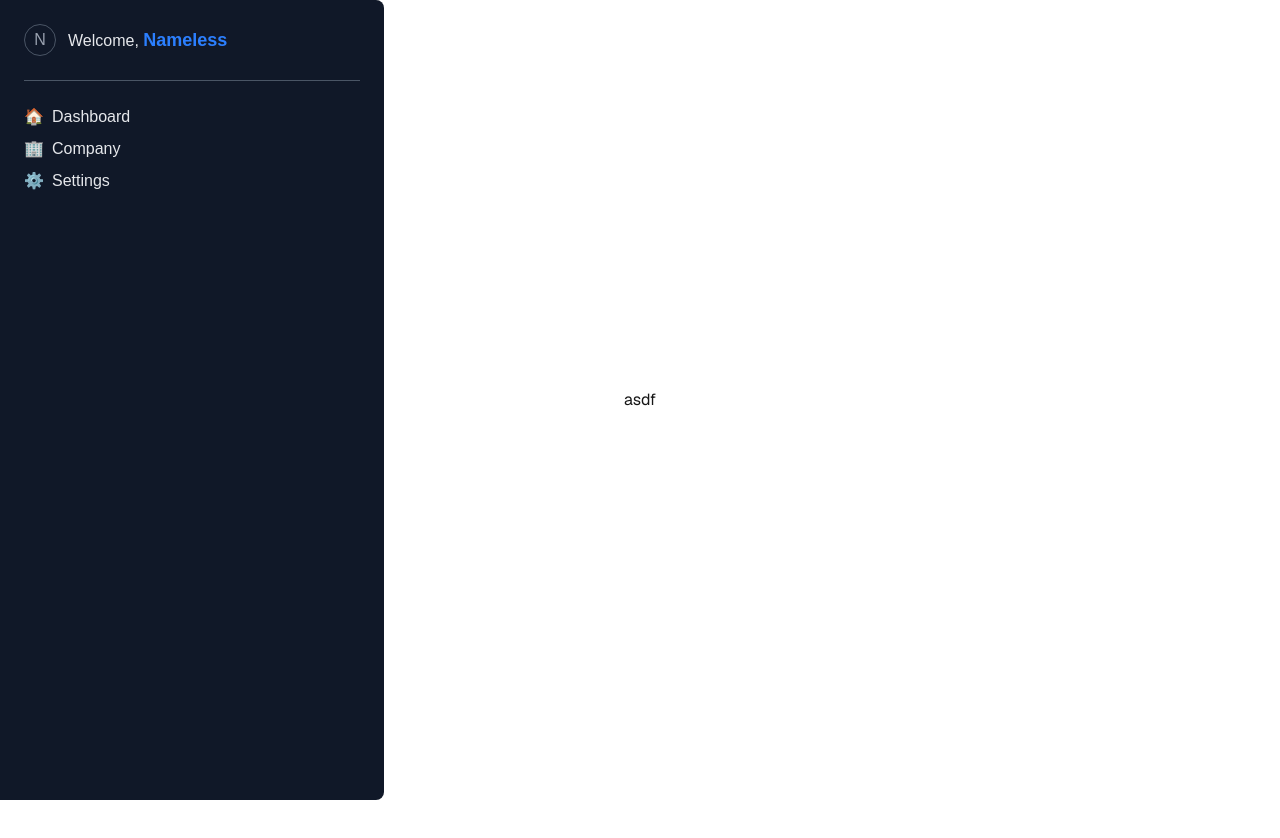
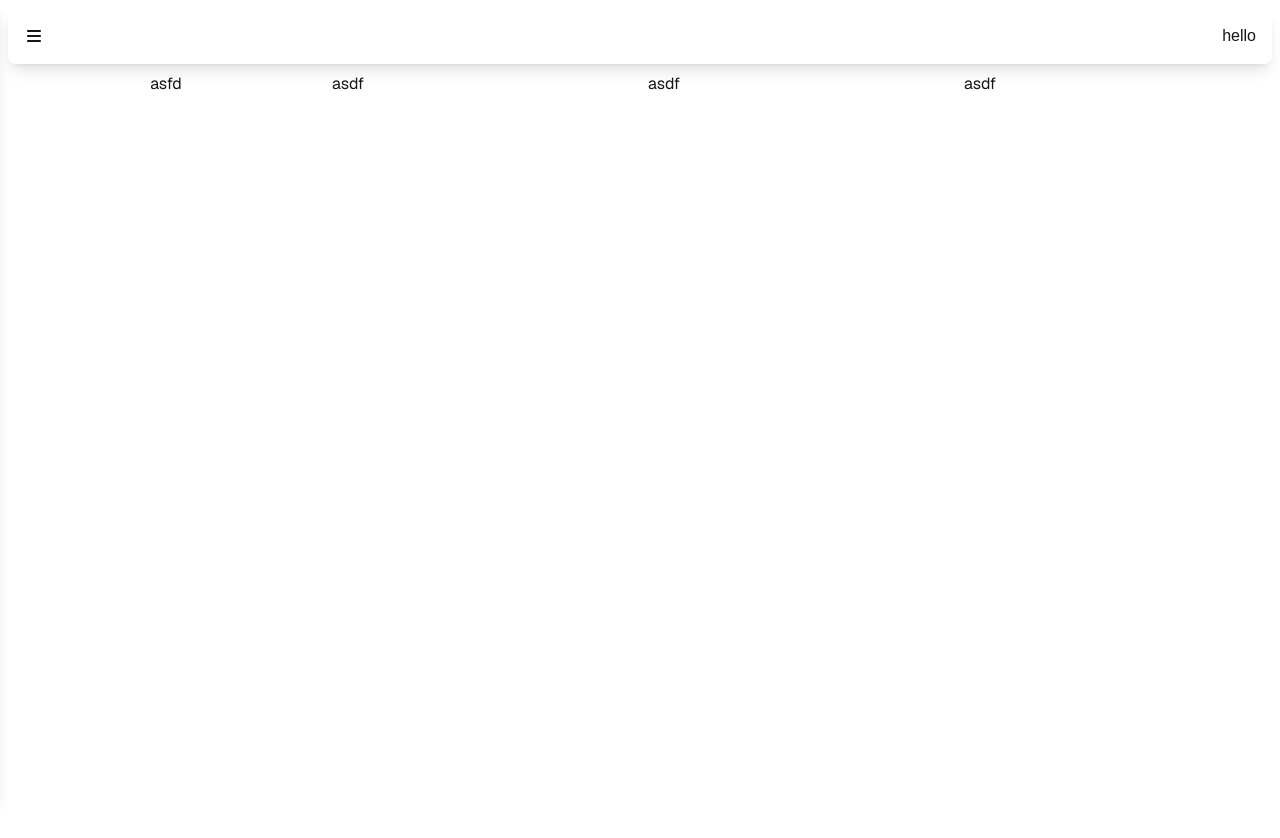
Before and after one commit to Dagem21/norrest, a Next.js app: page /company in a window 1280 px wide. Shown: the top 838 px of the page. Before the commit the page ends 800 px from the top, so only its background shows below. Built offline with nearby package versions, Linux system fonts and the light colour scheme.

Commit message:
form updated

```diff
--- a/app/(authenticated)/company/page.tsx
+++ b/app/(authenticated)/company/page.tsx
@@ -3,8 +3,23 @@
 export default function Register() {
     return (
         <div className="flex flex-col flex-1 items-center font-sans">
-            <div className="relative flex flex-col w-full min-h-screen bg-cover bg-center bg-white dark:bg-gray-800 rounded-lg">
-                <div className="min-h-screen flex items-center justify-center">asdf</div>
+            <div className="relative flex flex-col w-full h-screen">
+                <div className="h-full flex pb-2">
+                    <div className="h-full w-1/4 bg-taupe-200 dark:bg-taupe-700 flex gap-4 justify-center rounded-lg">
+                        asfd
+                    </div>
+                    <div className="w-3/4 flex gap-2 ps-2 justify-between overflow-x-scroll">
+                        <div className="flex-1 h-30 bg-taupe-200 dark:bg-taupe-700 rounded-lg">
+                            asdf
+                        </div>
+                        <div className="flex-1 h-30 bg-taupe-200 dark:bg-taupe-700 rounded-lg">
+                            asdf
+                        </div>
+                        <div className="flex-1 h-30 bg-taupe-200 dark:bg-taupe-700 rounded-lg">
+                            asdf
+                        </div>
+                    </div>
+                </div>
             </div>
         </div>
     );
--- a/app/(authenticated)/layout.tsx
+++ b/app/(authenticated)/layout.tsx
@@ -1,14 +1,32 @@
+"use client";
 import Sidebar from "@/components/menu/sidebar";
+import { MenuContext } from "@/providers/menu";
+import { faBars } from "@fortawesome/free-solid-svg-icons";
+import { FontAwesomeIcon } from "@fortawesome/react-fontawesome";
+import { useContext } from "react";
 
 export default function AuthenticatedLayout({
     children,
 }: Readonly<{
     children: React.ReactNode;
 }>) {
+    const menuContext = useContext(MenuContext);
     return (
-        <div className="relative min-h-full min-w-full">
+        <div className="relative min-h-full bg-cover bg-center bg-white dark:bg-taupe-900">
             <Sidebar />
-            {children}
+            <div className="sticky top-0 left-0 z-9 p-2 bg-white dark:bg-taupe-900">
+                <div className="flex items-center justify-between p-4 shadow-lg bg-taupe-100 dark:bg-taupe-700 rounded-lg">
+                    <FontAwesomeIcon
+                        className="cursor-pointer"
+                        icon={faBars}
+                        onClick={() => {
+                            menuContext?.setShowMenu(true);
+                        }}
+                    />
+                    hello
+                </div>
+            </div>
+            <div className="p-2 pt-0">{children}</div>
         </div>
     );
 }
--- a/components/menu/sidebar.tsx
+++ b/components/menu/sidebar.tsx
@@ -1,6 +1,8 @@
 "use client";
 import { MenuContext } from "@/providers/menu";
-import { useContext, useState } from "react";
+import { faClose } from "@fortawesome/free-solid-svg-icons";
+import { FontAwesomeIcon } from "@fortawesome/react-fontawesome";
+import { useContext } from "react";
 
 type MenuItem = {
     label: string;
@@ -17,16 +19,29 @@ const menuItems: MenuItem[] = [
 const Sidebar = () => {
     const menuContext = useContext(MenuContext);
     return (
-        menuContext?.showMenu &&
-        <div className="fixed min-h-screen w-full max-w-96 bg-gray-900 me-6 rounded-e-lg top-0 left-0 z-10">
+        <div
+            className={`fixed min-h-screen w-full max-w-96 bg-taupe-900 me-6 rounded-e-lg top-0 left-0 z-10
+                transform transition-transform duration-300 ease-in-out shadow-lg shadow-taupe-800
+                ${menuContext?.showMenu ? "translate-x-0" : "-translate-x-full"}`}
+        >
             <aside className="h-full text-gray-200 p-6">
-                <div className="flex items-center mb-6 gap-3">
-                    <span className="w-8 h-8 rounded-full object-cover border border-gray-600 flex items-center justify-center text-gray-400">
-                        N
-                    </span>
-                    <span className="sidebar__title">
-                        Welcome, <span className="text-blue-500 font-bold text-lg">Nameless</span>
-                    </span>
+                <div className="flex items-center justify-between mb-6">
+                    <div className="flex items-center gap-3">
+                        <span className="w-8 h-8 rounded-full object-cover border border-gray-600 flex items-center justify-center text-gray-400">
+                            N
+                        </span>
+                        <span className="sidebar__title">
+                            Welcome,{" "}
+                            <span className="text-blue-500 font-bold text-lg">Nameless</span>
+                        </span>
+                    </div>
+                    <FontAwesomeIcon
+                        className="cursor-pointer"
+                        icon={faClose}
+                        onClick={() => {
+                            menuContext?.setShowMenu(false);
+                        }}
+                    />
                 </div>
                 <hr className="mb-6 text-gray-600" />
                 <nav className="sidebar__nav">
--- a/providers/menu.tsx
+++ b/providers/menu.tsx
@@ -16,11 +16,9 @@ interface MenuProviderProps {
 }
 
 export const MenuProvider = ({ children }: MenuProviderProps) => {
-    const [showMenu, setShowMenu] = useState<boolean>(true); // Default to showing the menu
+    const [showMenu, setShowMenu] = useState<boolean>(false); // Default to showing the menu
 
     return (
-        <MenuContext.Provider value={{ showMenu, setShowMenu }}>
-            {children}
-        </MenuContext.Provider>
+        <MenuContext.Provider value={{ showMenu, setShowMenu }}>{children}</MenuContext.Provider>
     );
 };
```
